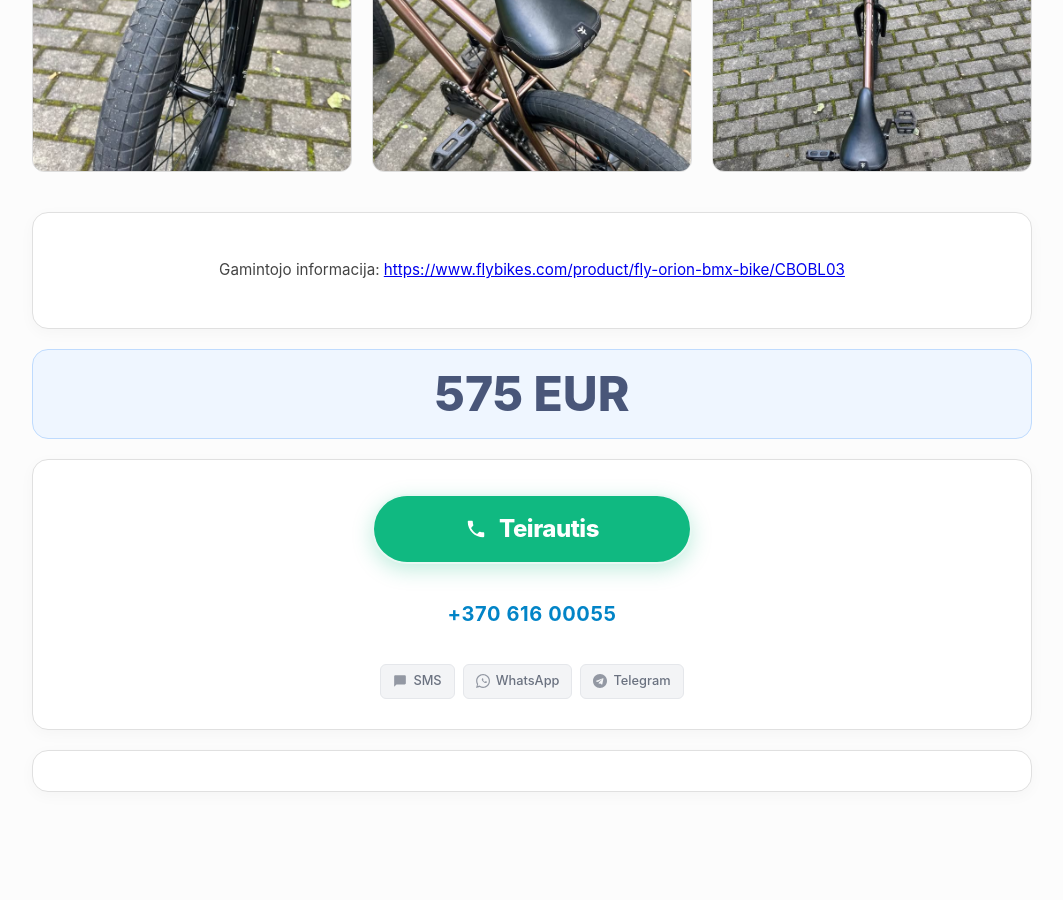
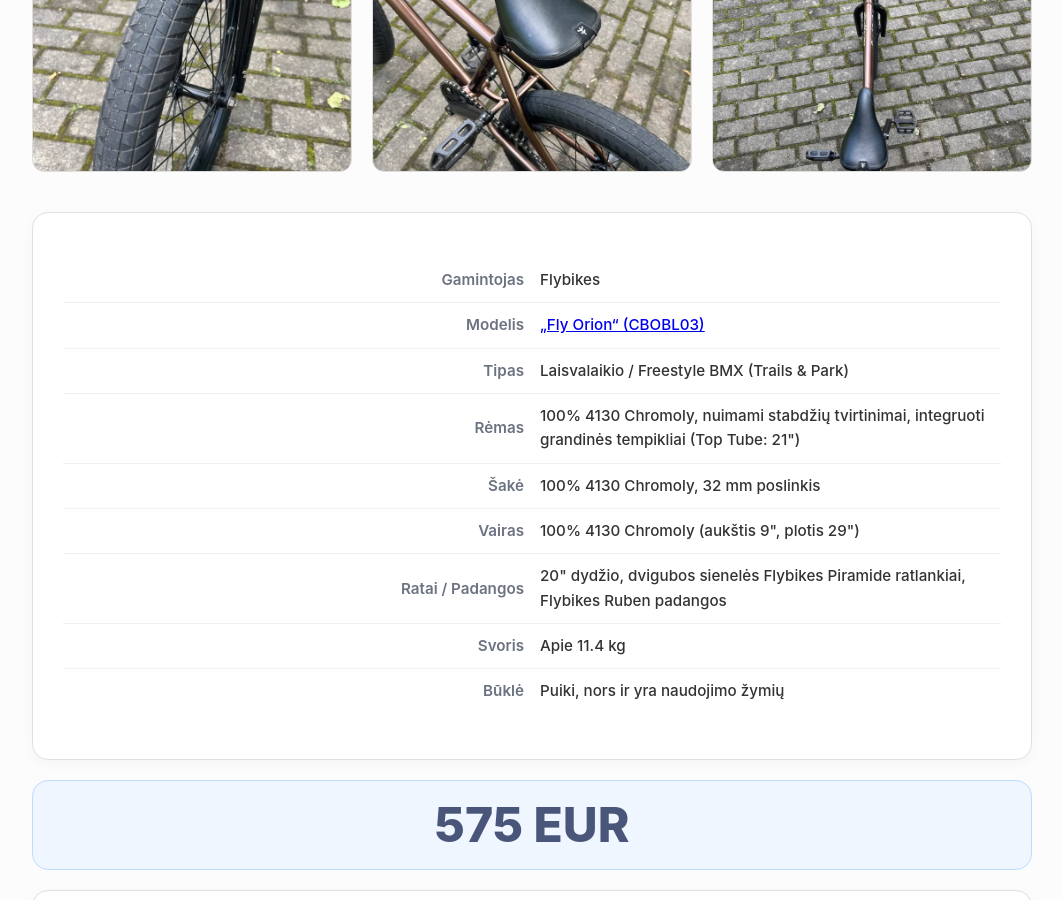
Before and after one commit to mruslys/ruslys.lt, a Jekyll site: the page built from skelbimai/flybikes-orion/index.html, in a window 1280 px wide and 900 px high, scrolled down 724 px. Shown: the whole window, without its empty margins (108-1171 px from the left). Built offline with Jekyll 4.4.1, drawn with Linux system fonts in a browser that asks for light colours; before the commit the page ends 1556 px from its top, so only the background shows below that.

Commit message:
bmx-update

```diff
--- a/skelbimai/flybikes-orion/index.html
+++ b/skelbimai/flybikes-orion/index.html
@@ -11,6 +11,14 @@ sms: true
 featured: true
 post_embed: "https://www.facebook.com/m.ruslys/posts/pfbid0Tbs2gmvKFQnRYoNH4Db4jzHHCBSwsLJ6qgatUUcUjjThpx6voD6CwADpPMk98fXol/"
 ---
-<p>
-    Gamintojo informacija: <a href="https://www.flybikes.com/product/fly-orion-bmx-bike/CBOBL03">https://www.flybikes.com/product/fly-orion-bmx-bike/CBOBL03</a>
-</p>
+<table>
+    <tr><th>Gamintojas</th><td>Flybikes</td></tr>
+    <tr><th>Modelis</th><td><a href="https://www.flybikes.com/product/fly-orion-bmx-bike/CBOBL03" target="_blank" rel="noopener">„Fly Orion“ (CBOBL03)</a></td></tr>
+    <tr><th>Tipas</th><td>Laisvalaikio / Freestyle BMX (Trails & Park)</td></tr>
+    <tr><th>Rėmas</th><td>100% 4130 Chromoly, nuimami stabdžių tvirtinimai, integruoti grandinės tempikliai (Top Tube: 21")</td></tr>
+    <tr><th>Šakė</th><td>100% 4130 Chromoly, 32 mm poslinkis</td></tr>
+    <tr><th>Vairas</th><td>100% 4130 Chromoly (aukštis 9", plotis 29")</td></tr>
+    <tr><th>Ratai / Padangos</th><td>20" dydžio, dvigubos sienelės Flybikes Piramide ratlankiai, Flybikes Ruben padangos</td></tr>
+    <tr><th>Svoris</th><td>Apie 11.4 kg</td></tr>
+    <tr><th>Būklė</th><td>Puiki, nors ir yra naudojimo žymių</td></tr>
+</table>
```
